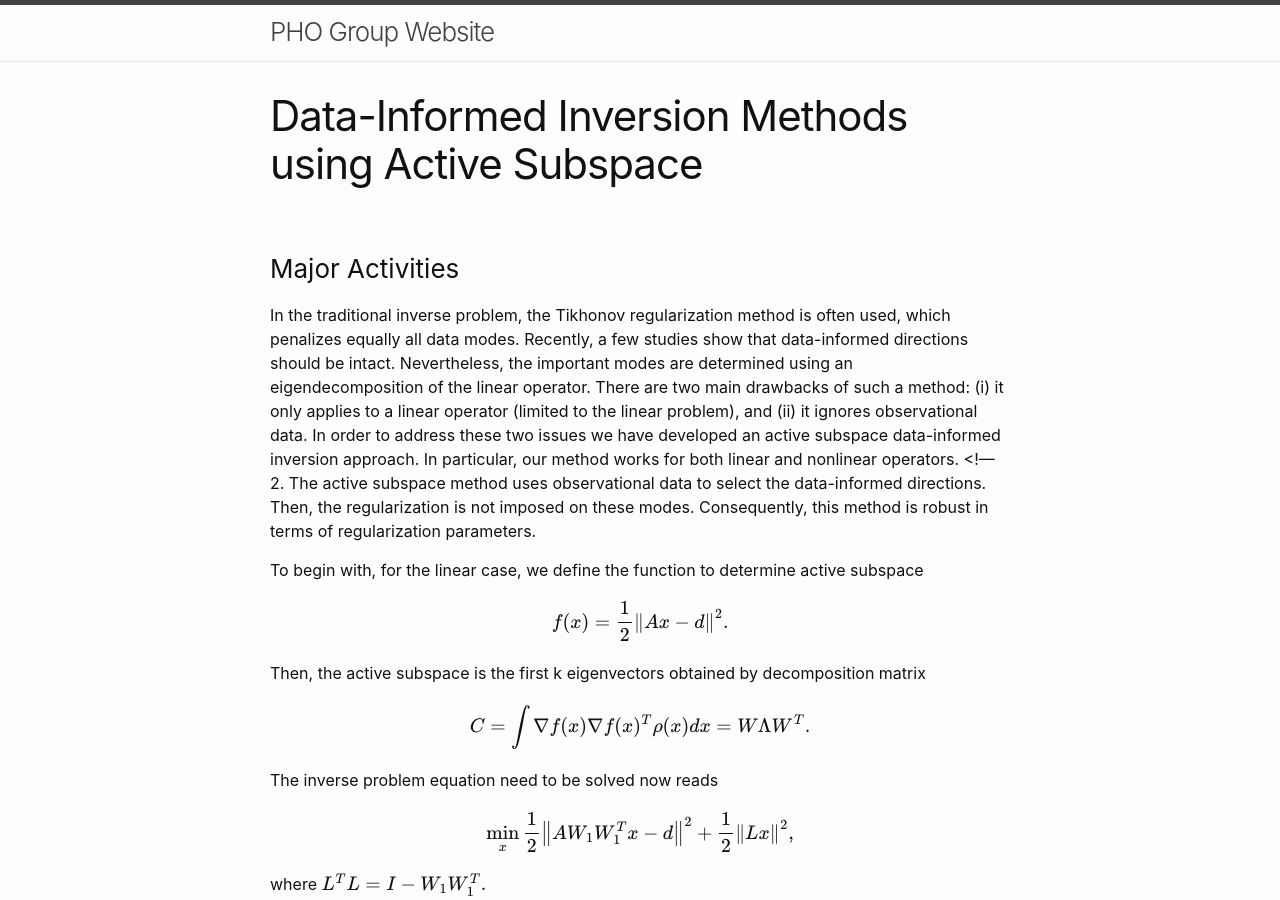
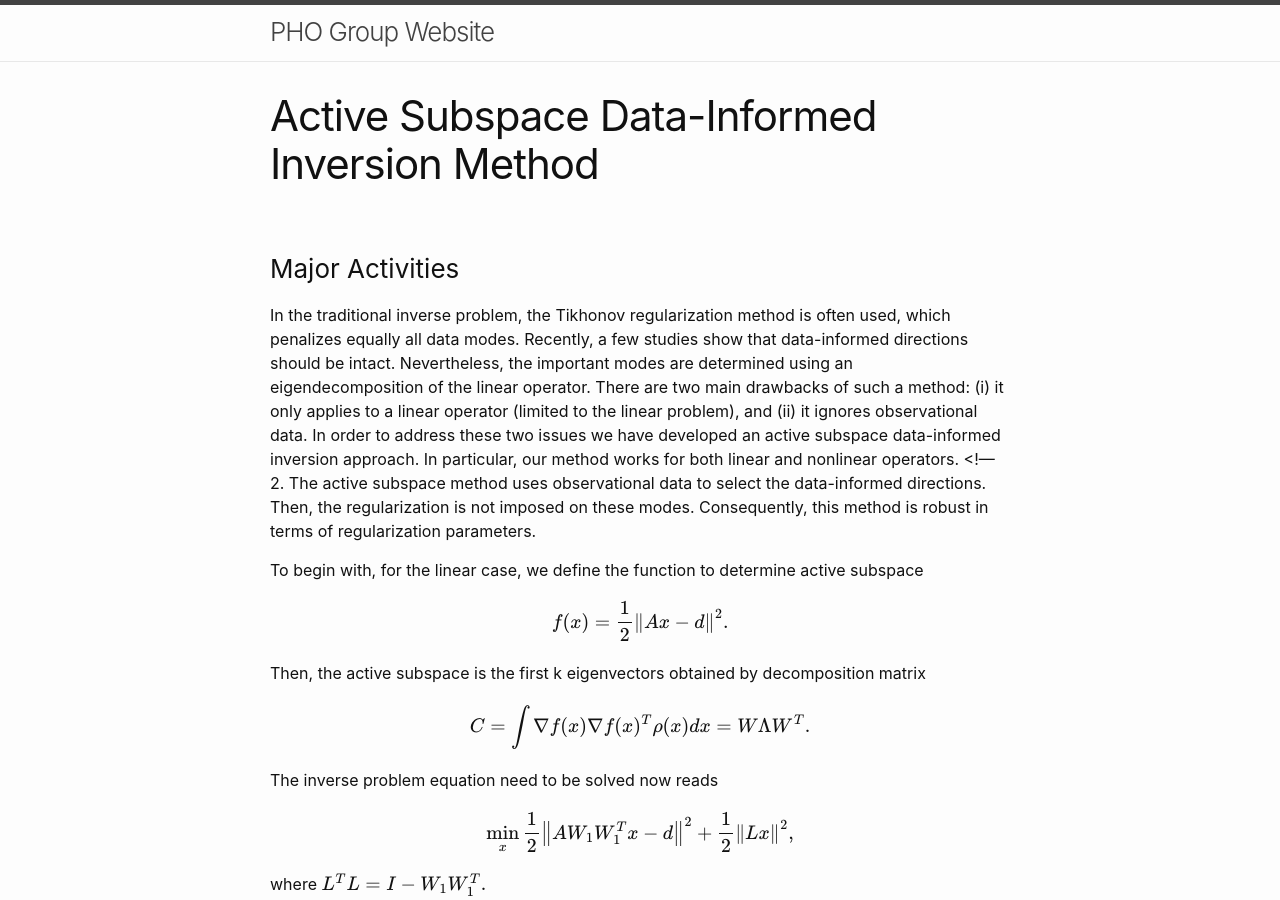
Before and after one commit to tscott-00/phogroup.github.io, a Jekyll site: the page built from cdse/active_subspaces_inverse_problems.md, in a window 1280 px wide and 900 px high. Built offline with Jekyll 4.4.1, drawn with Linux system fonts in a browser that asks for light colours; formulas are drawn with MathJax 3.

Commit message:
Update active_subspaces_inverse_problems.md

```diff
--- a/cdse/active_subspaces_inverse_problems.md
+++ b/cdse/active_subspaces_inverse_problems.md
@@ -1,6 +1,6 @@
 ---
 layout: page
-title: Data-Informed Inversion Methods using Active Subspace
+title: Active Subspace Data-Informed Inversion Method
 permalink: /cdse/active_subspaces_inverse_problems
 ---
 
```
